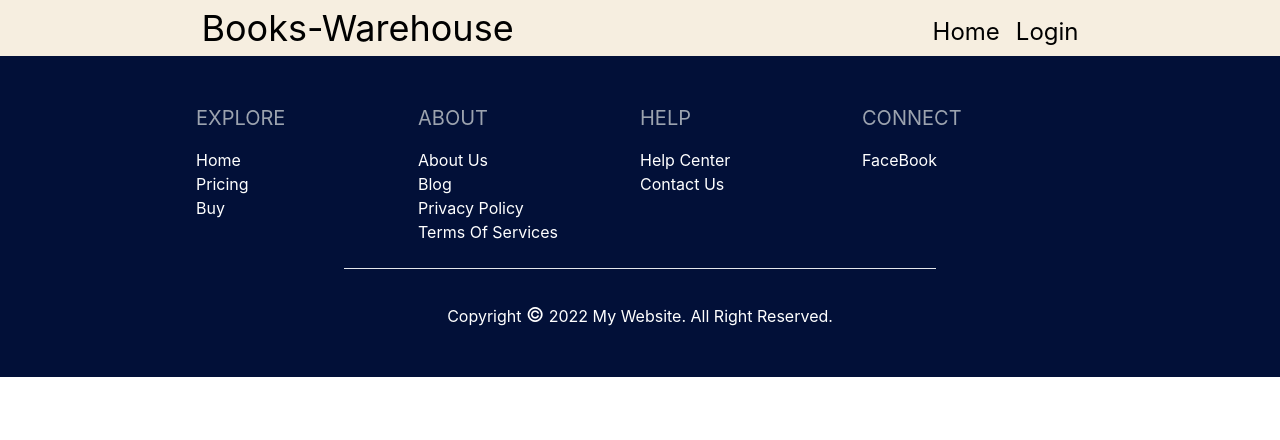
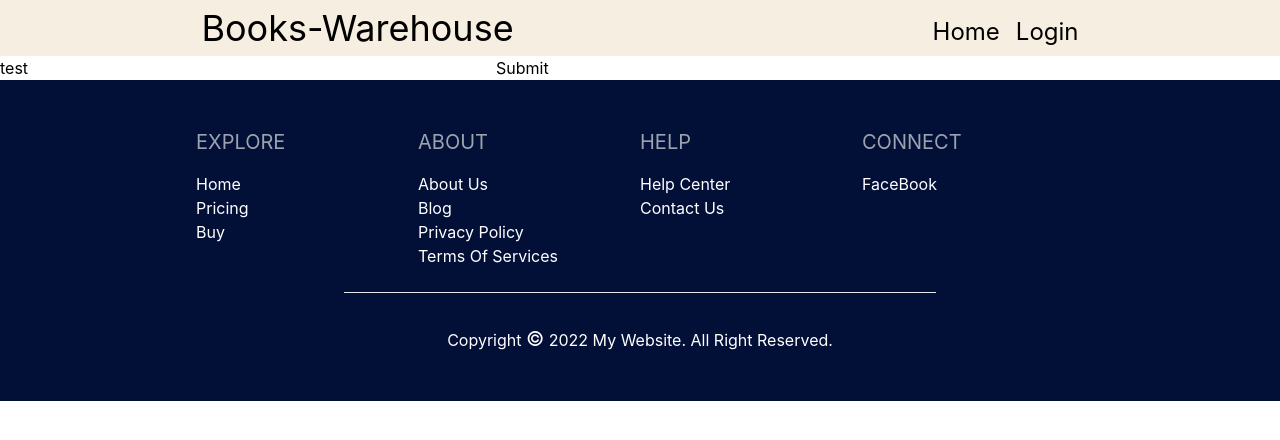
Before and after one commit to Tanjinhossain1/book-warehouse-managemant, a React (Create React App) app: page /addnewitem in a window 1280 px wide. Shown: the top 440 px of the page. Built offline with nearby package versions, Linux system fonts and the light colour scheme.

Commit message:
add new item page input feild add done

```diff
--- a/package.json
+++ b/package.json
@@ -11,6 +11,7 @@
     "@testing-library/user-event": "^13.5.0",
     "react": "^18.1.0",
     "react-dom": "^18.1.0",
+    "react-hook-form": "^7.30.0",
     "react-router-dom": "^6.3.0",
     "react-scripts": "5.0.1",
     "web-vitals": "^2.1.4"
--- a/src/App.js
+++ b/src/App.js
@@ -1,5 +1,6 @@
 import { Route, Routes } from 'react-router-dom';
 import './App.css';
+import AddNewItem from './Pages/AddNewItem/AddNewItem';
 import Home from './Pages/Home/Home/Home';
 import ManageInventory from './Pages/ManageInventory/ManageInventory';
 import Footer from './Pages/Sheare/Footer/Footer';
@@ -16,6 +17,7 @@ function App() {
        <Route path='/home' element={<Home></Home>}></Route>
        <Route path='/update/:id' element={<UpdateBook></UpdateBook>}></Route>
        <Route path='/manageinventory' element={<ManageInventory></ManageInventory>}></Route>
+       <Route path='/addnewitem' element={<AddNewItem></AddNewItem>}></Route>
      </Routes>
       <Footer></Footer>
     </div>
--- /dev/null
+++ b/src/Pages/AddNewItem/AddNewItem.js
@@ -0,0 +1,21 @@
+import React from 'react';
+import { useForm } from 'react-hook-form';
+
+const AddNewItem = () => {
+    const { register, handleSubmit, watch, formState: { errors } } = useForm();
+  const onSubmit = data => console.log(data);
+
+
+  return (
+    <form onSubmit={handleSubmit(onSubmit)}>
+      <input defaultValue="test" {...register("example")} />
+
+      <input {...register("exampleRequired", { required: true })} />
+      {errors.exampleRequired && <span>This field is required</span>}
+
+      <input type="submit" />
+    </form>
+  );
+};
+
+export default AddNewItem;
--- a/src/Pages/Home/Book/Book.js
+++ b/src/Pages/Home/Book/Book.js
@@ -1,9 +1,7 @@
 import React from 'react';
-import { useNavigate } from 'react-router-dom';
 
 const Book = ({ book,children }) => {
     const { name, price, img, description, quantity, supplierName,_id } = book;
-    const navigate = useNavigate()
     return (
         <div className='m-6 border rounded-lg  shadow-lg hover:shadow-2xl'>
             <div className='flex justify-center'>
@@ -15,7 +13,7 @@ const Book = ({ book,children }) => {
                 <p>Quantity: <span className='font-bold'> {quantity}</span></p>
                 <p>Description: <small>{description}</small></p>
                 <p>SupplierName: {supplierName}</p>
-                <button onClick={()=>navigate(`/update/${_id}`)}>{children}</button>
+                <button>{children}</button>
             </div>
         </div>
     );
--- a/src/Pages/Home/Books/Books.js
+++ b/src/Pages/Home/Books/Books.js
@@ -1,8 +1,10 @@
 import React, { useEffect, useState } from 'react';
+import { useNavigate } from 'react-router-dom';
 import Book from '../Book/Book';
 
 const Books = () => {
     const [books, setBooks] = useState([]);
+    const navigate = useNavigate()
     useEffect(() => {
         fetch('http://localhost:5000/books')
             .then(res => res.json())
@@ -13,7 +15,7 @@ const Books = () => {
             <h1 className='ml-8 mt-12 text-blue-800 font-bold text-2xl'>Books Inventory</h1>
             <div className='grid grid-cols-3'>
                 {
-                    books.slice(0,6).map((book) => <Book book={book} key={book._id}><button className='py-3 mt-2 font-semibold px-8 rounded-3xl  bottom-0 bg-green-500 text-white'>Update</button> </Book>)
+                    books.slice(0,6).map((book) => <Book book={book} key={book._id}><button className='py-3 mt-2 font-semibold px-8 rounded-3xl  bottom-0 bg-green-500 text-white'  onClick={()=>navigate(`/update/${book._id}`)}>Update</button> </Book>)
                 }
             </div>
 
--- a/src/Pages/ManageInventory/ManageInventory.js
+++ b/src/Pages/ManageInventory/ManageInventory.js
@@ -1,17 +1,21 @@
 import React from 'react';
+import { Link } from 'react-router-dom';
 import useBooks from '../../hooks/useBooks';
 import Book from '../Home/Book/Book';
 
 const ManageInventory = () => {
     const [books] = useBooks();
-    console.log(books)
+    const DeleteBooks = (id) => {
+        console.log(id)
+
+    }
     return (
         <div className=''>
-            <h1>manage</h1>
-
-                <div className='grid grid-cols-4 '>
+            <h1 className='text-center text-3xl text-blue-700 font-semibold'>Manage Your Inventories</h1>
+                <Link to='/addnewitem'>Add New Item</Link>
+            <div className='grid grid-cols-4 '>
                 {
-                    books.map((book) => <Book book={book} key={book._id}><button className='py-3 font-semibold px-8 rounded-3xl  bottom-0 bg-red-500 text-white'>Delete</button></Book>)
+                    books.map((book) => <Book book={book} key={book._id}><button onClick={() => DeleteBooks(book._id)} className='py-3 font-semibold px-8 rounded-3xl  bottom-0 bg-red-500 mt-4 text-white'>Delete</button></Book>)
                 }
             </div>
 
```
Also changed, not shown: 1 other file (tests, documents, lock files or other folders).
